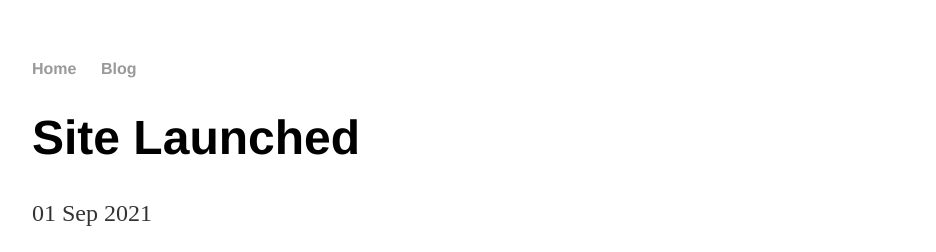
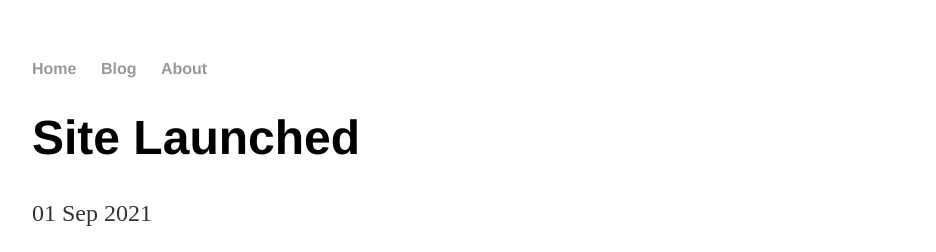
Before and after one commit to jonathanjthomas/jonathanjthomas.github.io, a Jekyll site: the page built from _posts/2022-09-22-new-beginnings.md, in a window 1280 px wide. Shown: the top 252 px of the page, without its empty margins (160-1096 px from the left). Built offline with Jekyll 4.4.1, drawn with Linux system fonts in a browser that asks for light colours.

Commit message:
Update default.html

```diff
--- a/_layouts/default.html
+++ b/_layouts/default.html
@@ -16,6 +16,7 @@
    <ul>
     <li><a href="/">Home</a></li>
     <li><a href="/blog">Blog</a></li>
+    <li><a href="/blog">About</a></li>
    </ul>
   </nav>
   <div class="container">
```
